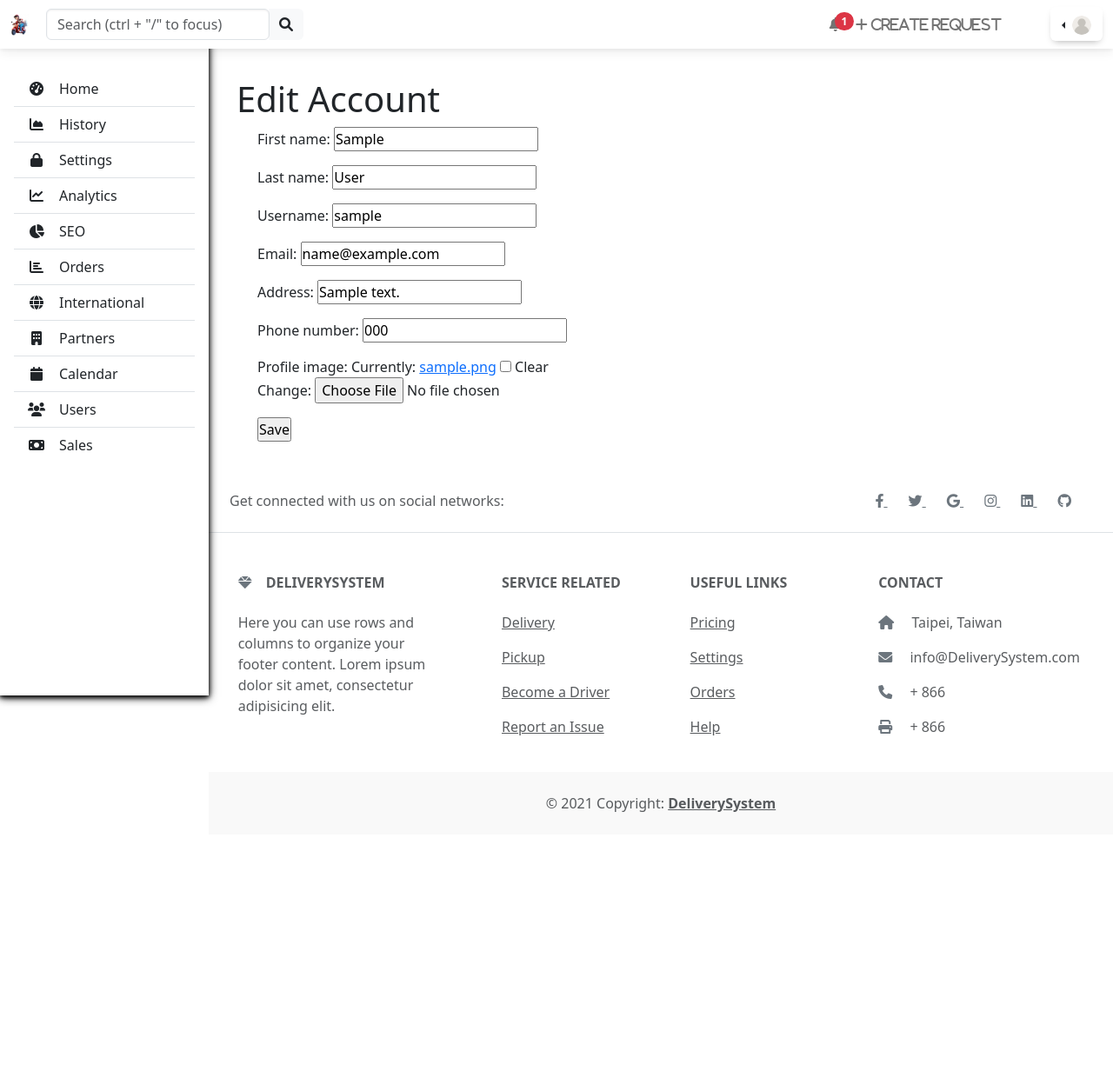
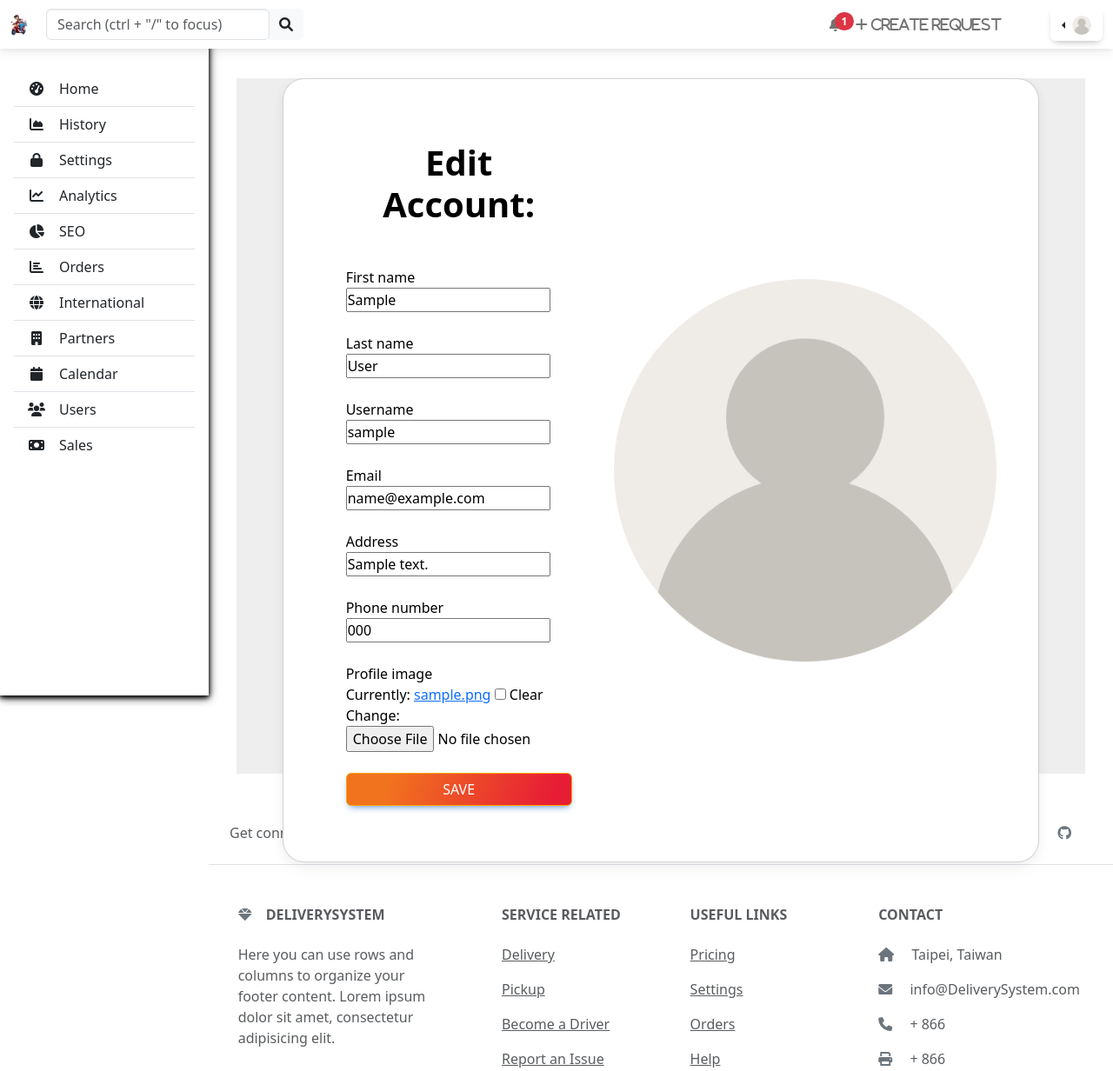
Before and after one commit to pacheco-luis/delivery_system, a Django app: page /edit-driver-account/ in a window 1280 px wide. Shown: the top 1232 px of the page at 87% size. Before the commit the page ends 934 px from the top, so only its background shows below. Run offline with Django 4.2, Linux system fonts and the light colour scheme; a user stored in the database is signed in; tables that the repository leaves empty hold one stand-in row (values such as "Sample post"); some libraries are stand-ins or nearby versions; grey boxes are pictures that could not be loaded.

Commit message:
added style to edit-customer-account/

```diff
--- a/users/templates/users/account_form.html
+++ b/users/templates/users/account_form.html
@@ -1,15 +1,60 @@
 {% extends 'base.html' %}
+{% load bootstrap5 %}
+{% load static %}
 
 {% block title %}Edit Account{% endblock %}
 
 {% block content %}
 
-<h1>Edit Account</h1>
+<section class="vh-100" style="background-color: #eee;">
+    <div class="container h-100">
+        <div class="row d-flex justify-content-center align-items-center h-100">
+            <div class="col-lg-12 col-xl-11">
+            <div class="card text-black" style="border-radius: 25px;">
+                <div class="card-body p-md-5">
+                <div class="row justify-content-center">
+                    <div class="col-md-10 col-lg-6 col-xl-5 order-2 order-lg-1">
+                        <p class="text-center h1 fw-bold mb-5 mx-1 mx-md-4 mt-4">Edit Account:</p>
 
-<form action="" method="POST" enctype="multipart/form-data" class="mx-1 mx-md-4">
-    {% csrf_token %}
-    {{ form.as_p }}
-    <input type="submit" value="Save">
-</form>
+                        <form class="mx-1 mx-md-4" action="" method="POST">
+                            {% csrf_token %}
+
+                            {% for field in form %}
+                            <div class="d-flex flex-row align-items-center mb-4">
+                                <!-- <i class="fas fa-envelope fa-lg me-3 fa-fw"></i> -->
+                                <div class="form-outline flex-fill mb-0">
+                                    <label for="">{{ field.label }}</label><br>
+                                    {{ field }}
+
+                                    {% for error in field.errors %}
+                                    <small style="color: red;">{{ error }}</small>
+                                    {% endfor %}
+                                </div>
+                            </div>
+                            {% endfor %}
+                            <input
+                                class="btn btn-primary btn-block fa-lg gradient-custom-2 mb-3"
+                                type="submit"
+                                style="border-color: orange;"
+                                value="Save">
+                        </form>
+                    </div>
+                        <div class="col-md-10 col-lg-6 col-xl-7 d-flex align-items-center order-1 order-lg-2 ">
+                            {% if account.profile_image %}
+                                <img src="{{ account.profile_image.url }}"
+                                    alt="user profile image"
+                                    class="img-fluid" />
+                            {% else %}
+                                <img src="{% static 'images/user-default.png' %}"
+                                    alt="profile image"
+                                    class="img-fluid" />
+                            {% endif %}
+                        </div>
+                    </div>
+                </div>
+            </div>
+        </div>
+    </div>
+</section>
 
 {% endblock content %}
```
Also changed, not shown: package_request/migrations/0001_initial.py, package_request/migrations/0002_initial.py, users/migrations/0001_initial.py.
